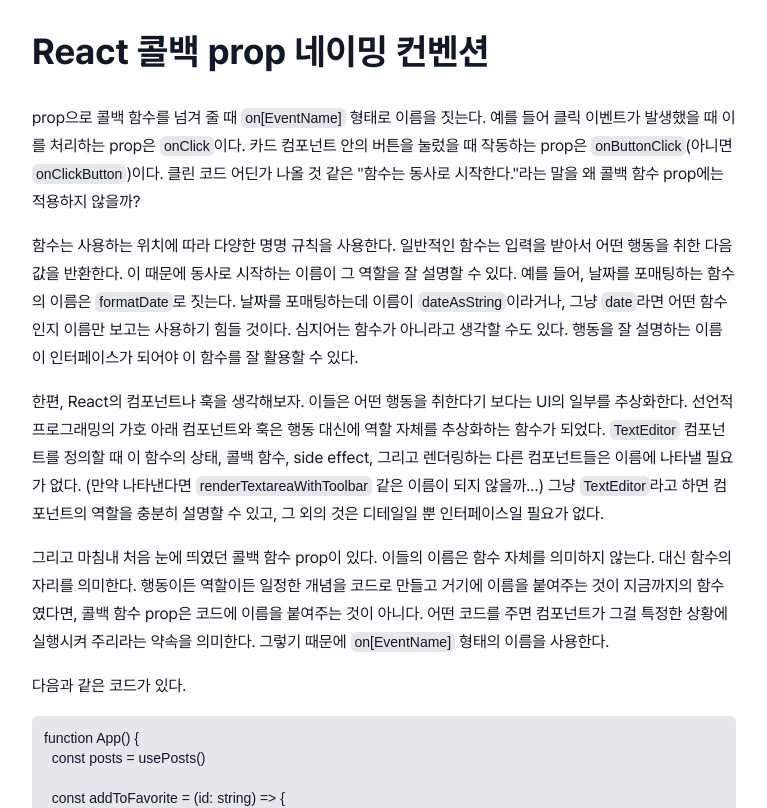
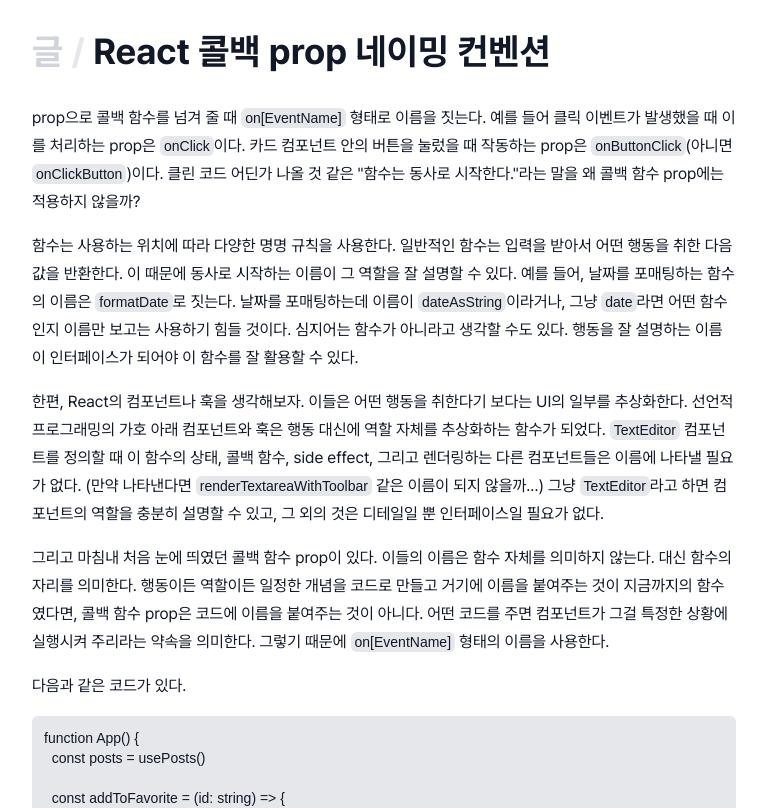
Before and after one commit to giwan-dev/giwan-blog, a Next.js app: page /posts/react-callback-prop-naming-convention in a window 1280 px wide. Shown: the top 808 px of the page, without its empty margins (256-1023 px from the left). Built offline with nearby package versions, Linux system fonts and the light colour scheme; a web font is replaced by a local one.

Commit message:
✨ 글 제목 컴포넌트 구현
제목 앞에 목록으로 돌아가는 URL을 추가했습니다.

```diff
--- a/app/posts/constructing-blog/page.mdx
+++ b/app/posts/constructing-blog/page.mdx
@@ -1,4 +1,5 @@
 import { METADATA_TITLE_POSTFIX } from "@/common/constants"
+import { PostTitle } from "@/components/post-title"
 
 export const metadata = {
   title: `블로그 만들기 ${METADATA_TITLE_POSTFIX}`,
@@ -6,7 +7,7 @@
     "자유롭게 쓸 수 있는 나만의 블로그를 처음 설정하고 배포하면서 겪은 소소한 이야기",
 }
 
-# 블로그 만들기
+<PostTitle title="블로그 만들기" />
 
 전 회사에서 애용하던 Next.js를 이용해 블로그를 만들어 보기로 했다.
 Next.js가 App Router를 정식으로 지원하면서 많은 게 달라졌다는데 궁금하다.
--- a/app/posts/product-manager-of-design-system/page.mdx
+++ b/app/posts/product-manager-of-design-system/page.mdx
@@ -1,4 +1,5 @@
 import { METADATA_TITLE_POSTFIX } from "@/common/constants"
+import { PostTitle } from "@/components/post-title"
 
 export const metadata = {
   title: `디자인 시스템의 PM ${METADATA_TITLE_POSTFIX}`,
@@ -6,7 +7,7 @@
     "사랑하는 제품이 나오면 PM을 하고 싶다던 개발자는 코드를 너무 사랑했습니다.",
 }
 
-# 디자인 시스템의 PM
+<PostTitle title="디자인 시스템의 PM" />
 
 어느날부터 사랑하는 제품이 생기면 PM(Product Manager a.k.a PO)로 일해보고 싶다는 생각이 들었다.
 해결할 문제를 정의하고, 문제를 구체화해서 계획을 세우고, 무엇을 먼저 구현할 지 결정하고,
--- a/app/posts/react-callback-prop-naming-convention/page.mdx
+++ b/app/posts/react-callback-prop-naming-convention/page.mdx
@@ -1,4 +1,5 @@
 import { METADATA_TITLE_POSTFIX } from "@/common/constants"
+import { PostTitle } from "@/components/post-title"
 
 export const metadata = {
   title: `React 콜백 prop 네이밍 컨벤션 ${METADATA_TITLE_POSTFIX}`,
@@ -6,7 +7,7 @@
     'prop으로 콜백 함수를 넘겨 줄 때 on[EventName] 형태의 이름을 사용한다.\n클린 코드 어딘가 나올 거 같은 "함수는 동사로 시작한다"라는 규칙을 왜 콜백 prop에는 적용하지 않을까?',
 }
 
-# React 콜백 prop 네이밍 컨벤션
+<PostTitle title="React 콜백 prop 네이밍 컨벤션" />
 
 prop으로 콜백 함수를 넘겨 줄 때 `on[EventName]` 형태로 이름을 짓는다.
 예를 들어 클릭 이벤트가 발생했을 때 이를 처리하는 prop은 `onClick`이다.
--- /dev/null
+++ b/components/post-title.tsx
@@ -0,0 +1,19 @@
+import Link from "next/link"
+import { H1 } from "./h1"
+
+export function PostTitle({ title }: { title: string }) {
+  return (
+    <H1>
+      <Link
+        href="/"
+        className="!border-none !text-gray-300 hover:!text-gray-200"
+      >
+        <span>글</span>
+      </Link>
+
+      <span className="text-gray-200"> / </span>
+
+      <span>{title}</span>
+    </H1>
+  )
+}
```
